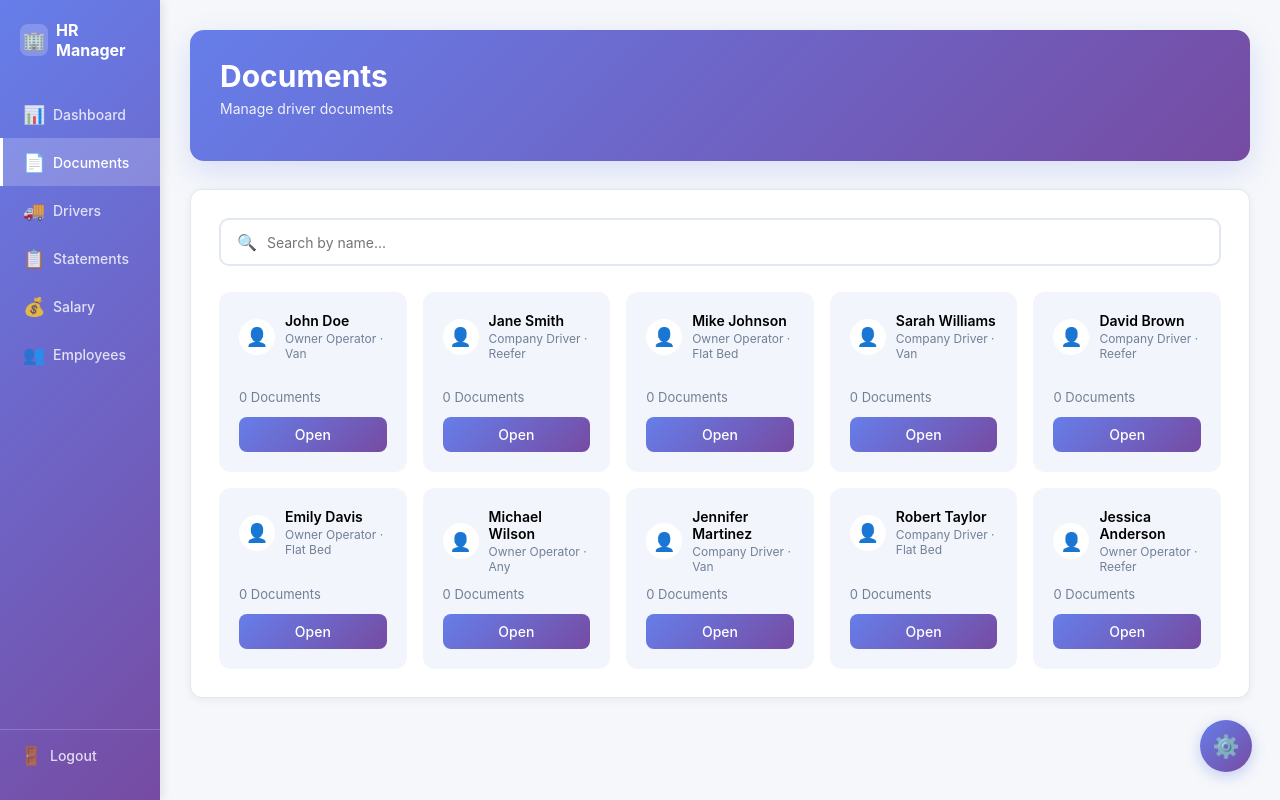
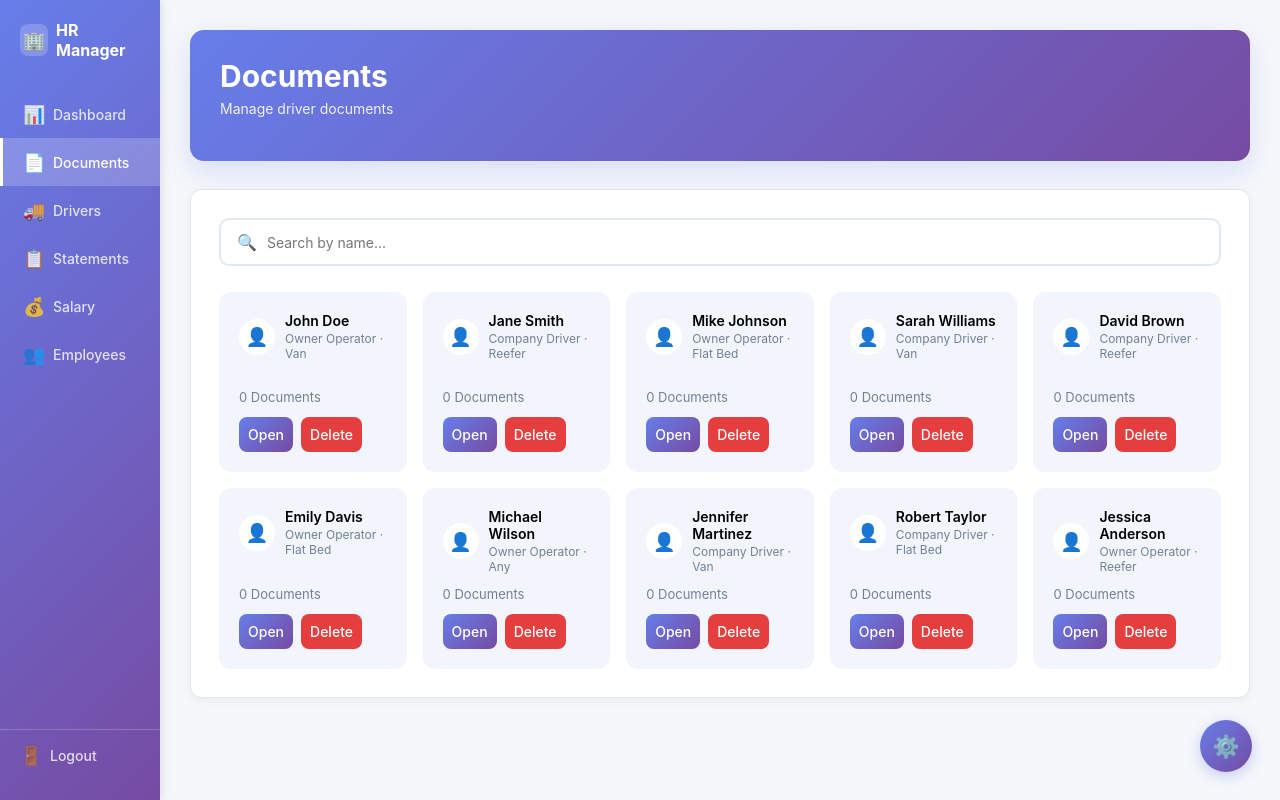
Before and after one commit to Pancake1432/Site-HR-Managment, a React (Vite) app: page /dashboard/documents in a window 1280 px wide. Built offline with nearby package versions, Linux system fonts and the light colour scheme; sample sign-in values are in the browser's storage.

Commit message:
Delete buttons in Documents.tsx
Add delete driver button on Documents page

```diff
--- a/src/pages/components/dashboard/DocumentsPage.tsx
+++ b/src/pages/components/dashboard/DocumentsPage.tsx
@@ -1,11 +1,12 @@
-import { useState, useMemo, useRef, useEffect } from 'react';
+import { useState, useMemo, useRef, useEffect, useCallback } from 'react';
 import { useParams, useNavigate } from 'react-router-dom';
 import { Driver } from '../../types/dashboard';
 import { useCompanyData } from '../../hooks/useCompanyData';
 import { useDocumentStorage } from '../../hooks/useDocumentStorage';
+import { deleteApplicant } from '../../services/applicationSubmitService';
 
 export default function DocumentsPage() {
-  const { applicants: allApplicantsData } = useCompanyData();
+  const { applicants: allApplicantsData, refresh } = useCompanyData();
   const { driverDocuments, addDocument, removeDocument, openDocument, downloadDocument } = useDocumentStorage();
 
   const { id } = useParams<{ id: string }>();
@@ -69,12 +70,25 @@ export default function DocumentsPage() {
     }
   };
 
-  const handleDelete = (docId: number) => {
+  const handleDeleteDoc = (docId: number) => {
     if (!selectedDriver) return;
     if (window.confirm('Delete this document? This cannot be undone.')) {
       removeDocument(selectedDriver.id, docId);
     }
   };
+
+  const handleDeleteDriver = useCallback((e: React.MouseEvent, driver: Driver) => {
+    e.stopPropagation();
+    if (window.confirm(`Delete ${driver.name} and all their documents?\n\nThis cannot be undone.`)) {
+      deleteApplicant(driver.id);
+      // Close modal if this driver was selected
+      if (selectedDriver?.id === driver.id) {
+        navigate('/dashboard/documents');
+      }
+      // Refresh the applicants list from localStorage
+      refresh();
+    }
+  }, [selectedDriver, navigate, refresh]);
 
   const currentDriverDocs = selectedDriver ? (driverDocuments[selectedDriver.id] || []) : [];
 
@@ -111,7 +125,16 @@ export default function DocumentsPage() {
                   <span>{d.documents.length} Documents</span>
                 </div>
               </div>
-              <button className="open-btn" onClick={() => handleOpen(d)}>Open</button>
+              <div style={{ display: 'flex', gap: '8px' }}>
+                <button className="open-btn" onClick={() => handleOpen(d)}>Open</button>
+                <button
+                  className="open-btn"
+                  style={{ background: '#e53e3e', color: 'white' }}
+                  onClick={(e) => handleDeleteDriver(e, d)}
+                >
+                  Delete
+                </button>
+              </div>
             </div>
           )) : <div className="no-results">No drivers found</div>}
         </div>
@@ -170,7 +193,7 @@ export default function DocumentsPage() {
                         </button>
                         <button
                           className="doc-action-btn delete"
-                          onClick={() => handleDelete(doc.id)}
+                          onClick={() => handleDeleteDoc(doc.id)}
                         >
                           Delete
                         </button>
```
